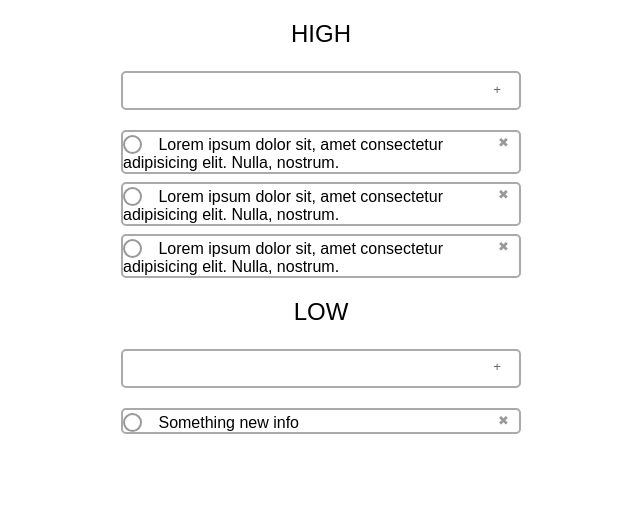
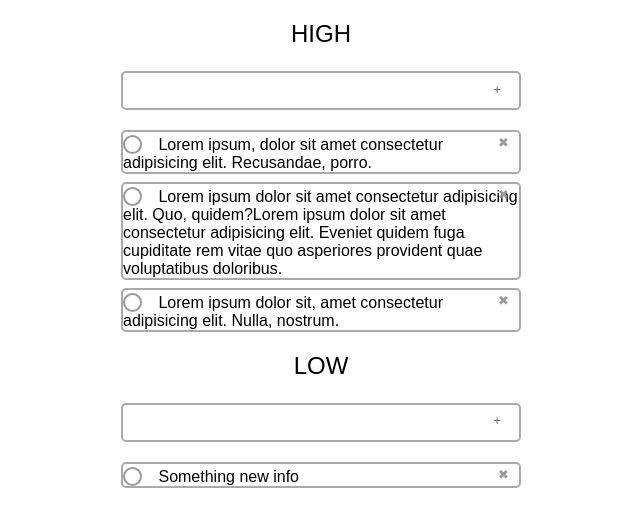
Before and after one commit to MatveyKuba/MatveyKuba.github.io, a PHP site: page /todo.html in a window 1280 px wide. Shown: the top 527 px of the page, without its empty margins (319-959 px from the left). Run offline with PHP 8.4, Linux system fonts and the light colour scheme.

Commit message:
Add files via upload

```diff
--- a/MKub22/TODOwithMassive.js
+++ b/MKub22/TODOwithMassive.js
@@ -1,4 +1,32 @@
 "use strict"
+let addTasks = document.getElementById('addTask');
+let subTask = document.getElementById('sub');
+let inpTask = document.getElementById('inpTask');
+let taskStyle = document.getElementById('tasks');
+let lowTask = document.getElementById('lowTasks');
+const del = document.querySelectorAll('.pop_up_close');
+let task = document.querySelectorAll('.tasks');
+
+subTask.addEventListener('click', function(){
+    let div = taskStyle.cloneNode(true);
+        div.querySelector('.text').textContent = inpTask.value;
+        lowTask.before(div);
+    div.addEventListener('click', function(){
+        this.remove();
+    })
+})
+
+del.forEach((elem) => {
+        elem.onclick = function() {
+        this.parentNode.remove();
+    }
+})
+
+
+
+
+
+
 const statuses = {
     TODO : 'To Do:',
     DONE : 'Done:',
--- a/MKub22/styleTODO.css
+++ b/MKub22/styleTODO.css
@@ -24,6 +24,8 @@ input{
     border: 2px solid #aaa;
     margin-bottom: 8px;
     border-radius: 5px;
+   height: calc(line);
+
  }
 
 .addTask {
@@ -92,6 +94,7 @@ input{
     font-size: 13px;
     cursor: pointer;
     color: #999;
+
 }
 
 .tasks span {
--- a/MKub22/todo.html
+++ b/MKub22/todo.html
@@ -10,18 +10,18 @@
     <link rel="stylesheet" href="styleTODO.css">
 </head>
 <body>
-    <div class="todo">
+    <div class="todo" id="todo">
        <h2>HIGH</h2>
-        <div class="addTask">
-            <input type="text">
-            <button type="submit">+</button>
+        <div class="addTask" id="addTask">
+            <input type="text" id="inpTask">
+            <button type="submit" id="sub">+</button>
         </div>
     <div class="impTasks">
-        <div class="tasks">
+        <div class="tasks" id="tasks">
             <label class="task">
                 <input type="checkbox" value="1" class="rtg" >
                 <span class="check"></span>
-                <span class="text">Lorem ipsum dolor sit, amet consectetur adipisicing elit. Nulla, nostrum.</span>
+                <span class="text">Lorem ipsum, dolor sit amet consectetur adipisicing elit. Recusandae, porro.</span>
             </label>
             <div class="pop_up_close" id="pop_up_close">&#10006</div>
         </div>
@@ -29,7 +29,7 @@
             <label class="task">
                 <input type="checkbox" value="1" class="rtg" >
                 <span class="check"></span>
-                <span class="text">Lorem ipsum dolor sit, amet consectetur adipisicing elit. Nulla, nostrum.</span>
+                <span class="text">Lorem ipsum dolor sit amet consectetur adipisicing elit. Quo, quidem?Lorem ipsum dolor sit amet consectetur adipisicing elit. Eveniet quidem fuga cupiditate rem vitae quo asperiores provident quae voluptatibus doloribus.</span>
               </label>
               <div class="pop_up_close" id="pop_up_close">&#10006</div>
             </div>
@@ -42,7 +42,7 @@
                   <div class="pop_up_close" id="pop_up_close">&#10006</div>
                 </div>
     </div>
-    <h2>LOW</h2>
+    <h2 id="lowTasks">LOW</h2>
     <div class="addTask">
         <input type="text">
         <button type="submit">+</button>
@@ -60,5 +60,5 @@
 </div>
 
 </body>
-<script type="module" src="calc.js"></script>
+<script src="TODOwithMassive.js"></script>
 </html>
```
